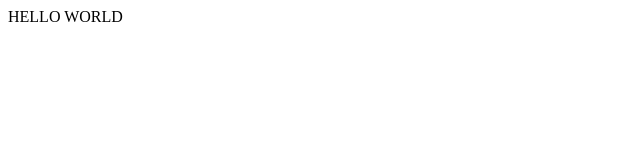
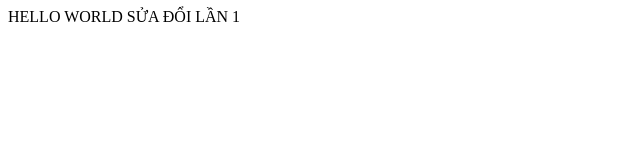
Before and after one commit to kttt294/duan5, a plain HTML site: page index.html in a window 1280 px wide. Shown: the whole page, without its empty margins (0-640 px from the left). Drawn offline with Linux system fonts and the light colour scheme.

Commit message:
Update index.html

```diff
--- a/index.html
+++ b/index.html
@@ -7,5 +7,6 @@
   </head>
   <body>
     HELLO WORLD
+    SỬA ĐỔI LẦN 1
   </body>
 </html>
```
